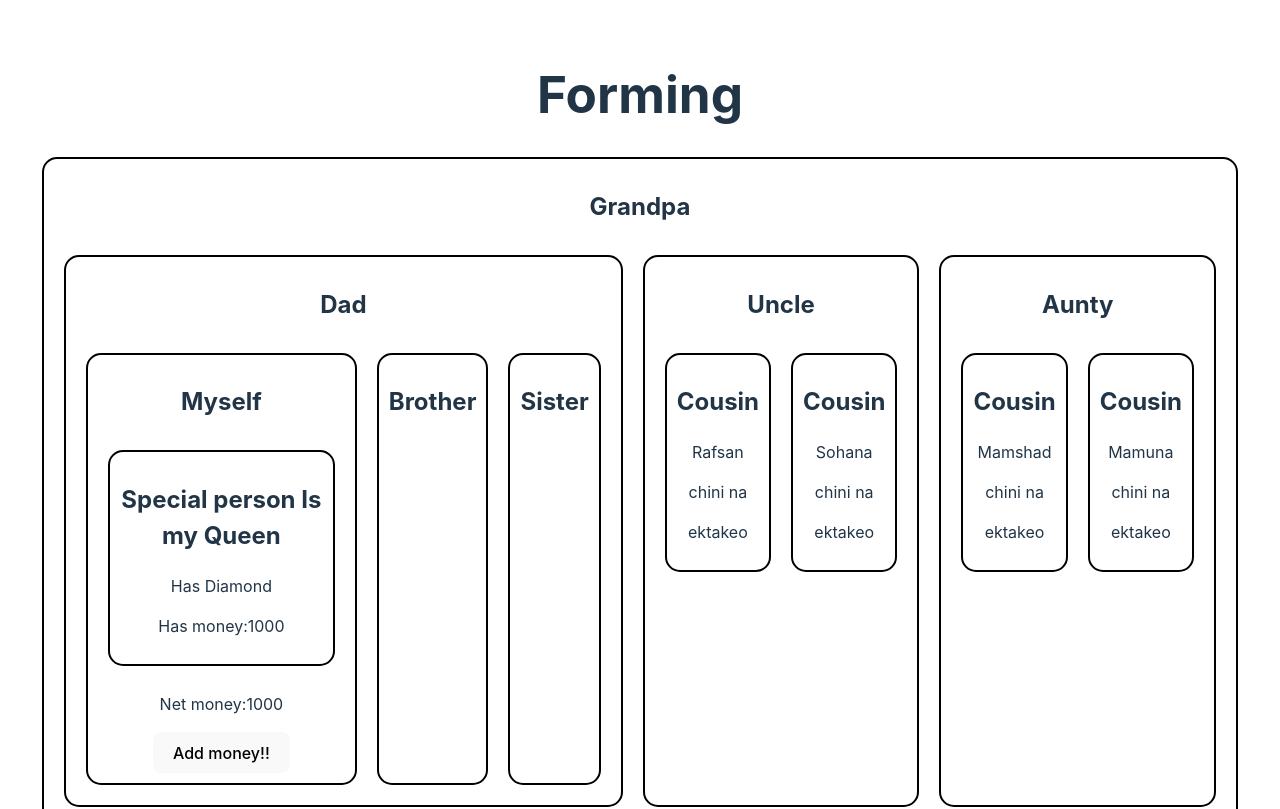
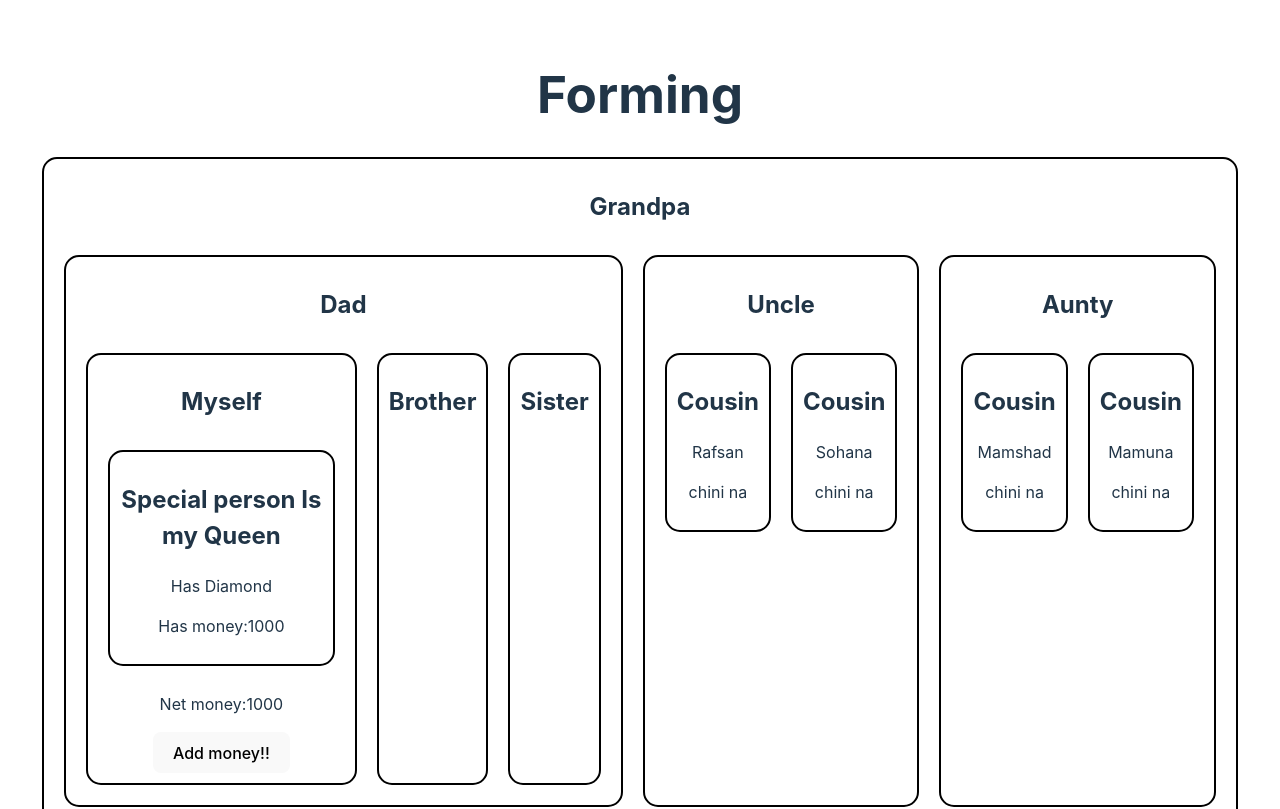
Before and after one commit to GGTuran/taking-away, a React (Vite) app: page / in a window 1280 px wide. Shown: the top 809 px of the page. Built offline with nearby package versions, Linux system fonts and the light colour scheme.

Commit message:
ektao na

```diff
--- a/src/Components/Cousin/Cousin.jsx
+++ b/src/Components/Cousin/Cousin.jsx
@@ -6,7 +6,7 @@ const Cousin = ({name}) => {
             <h2>Cousin</h2>
             <p>{name}</p>
             <p>chini na</p>
-            <p>ektakeo</p>
+
 
         </div>
     );
```
